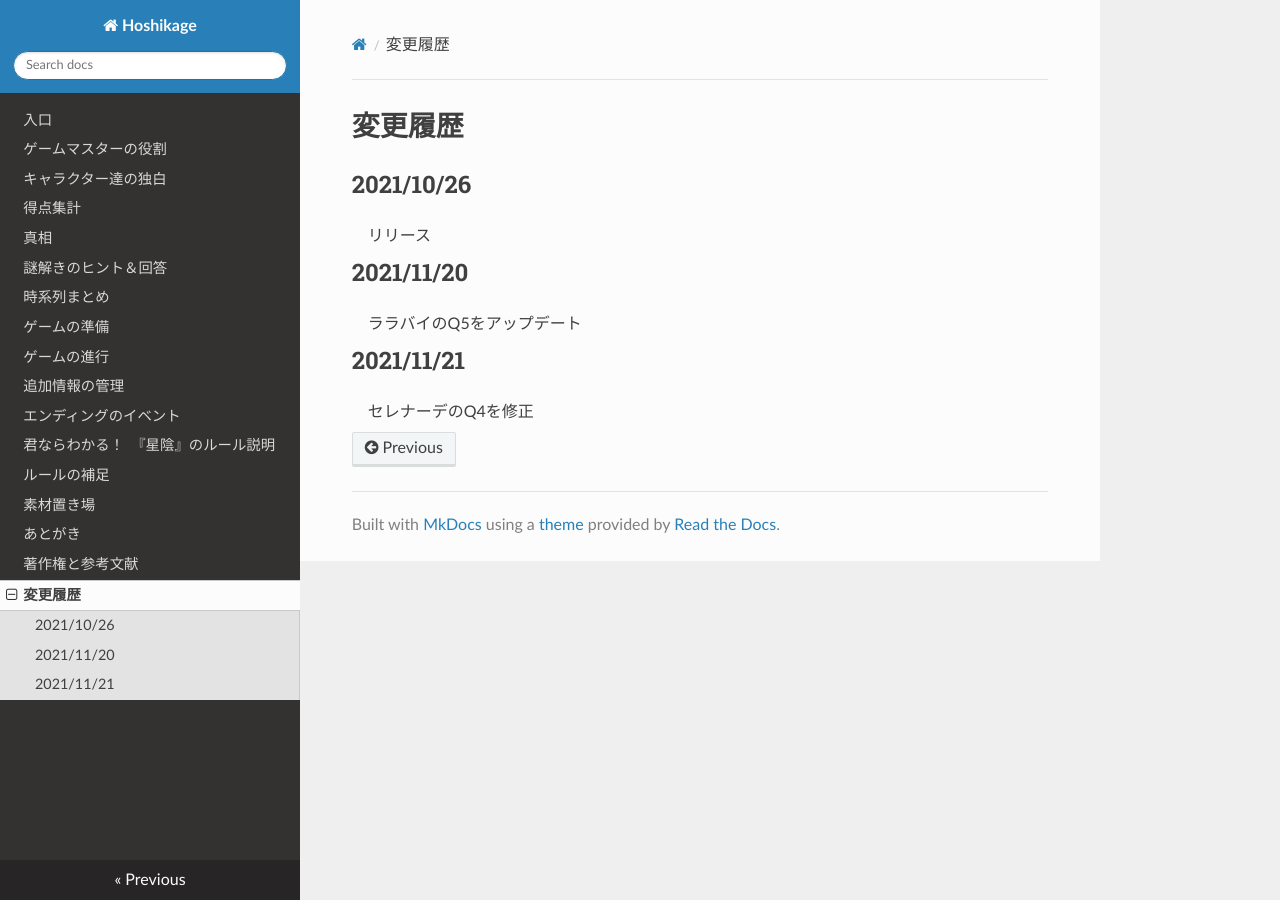
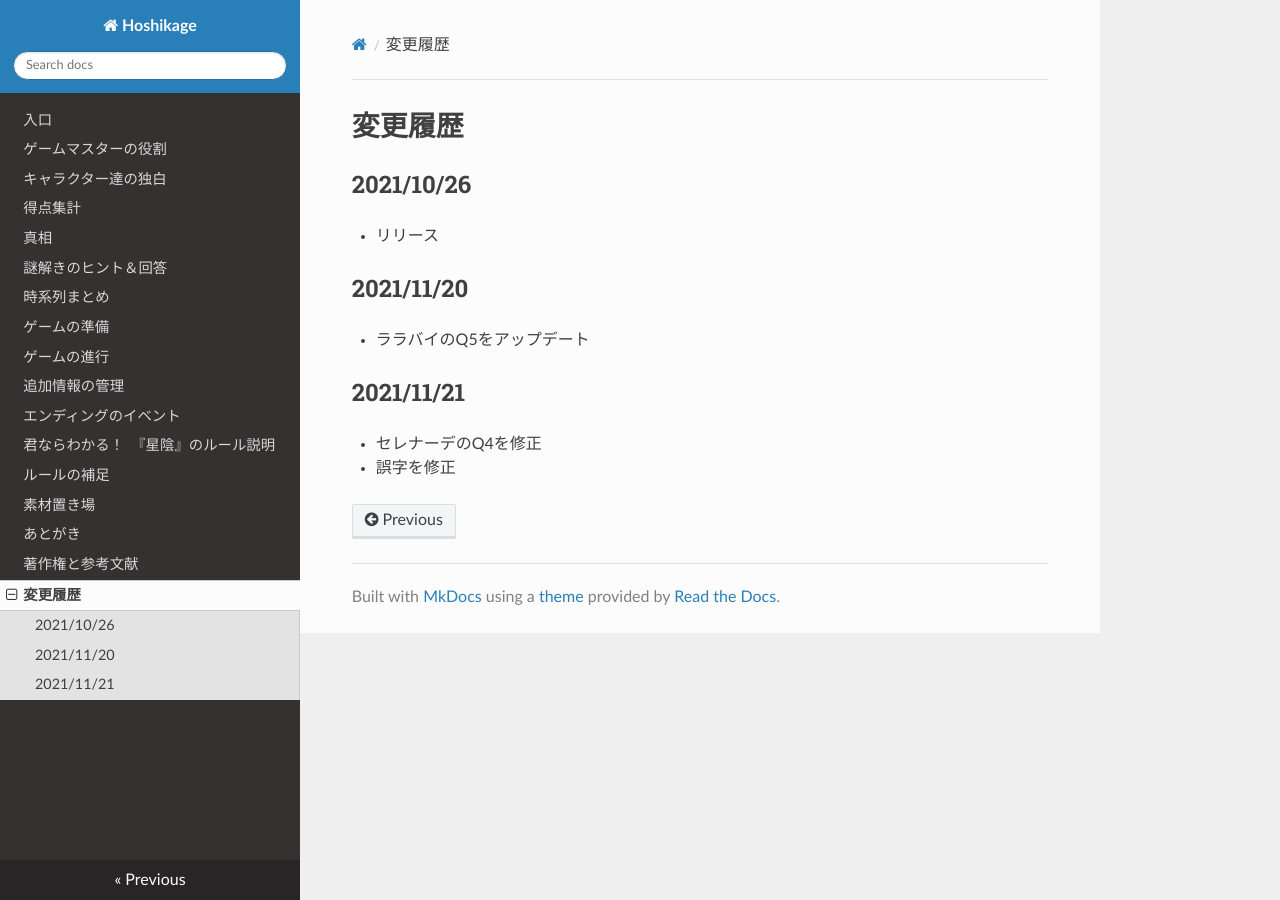
Before and after one commit to KTakahiro1729/Hoshikage, an MkDocs documentation site: the page built from docs/ChangeLog.md, in a window 1280 px wide. Built offline with MkDocs 1.6.1, drawn with Linux system fonts in a browser that asks for light colours; nearby versions of some CDN libraries.

Commit message:
fix typo

```diff
--- a/docs/ChangeLog.md
+++ b/docs/ChangeLog.md
@@ -1,9 +1,10 @@
 # 変更履歴
 ## 2021/10/26
-リリース
+- リリース
 
 ## 2021/11/20
-ララバイのQ5をアップデート
+- ララバイのQ5をアップデート
 
 ## 2021/11/21
-セレナーデのQ4を修正
+- セレナーデのQ4を修正
+- 誤字を修正
```
Also changed, not shown: docs/Moderator.md (+1 -1 lines).
